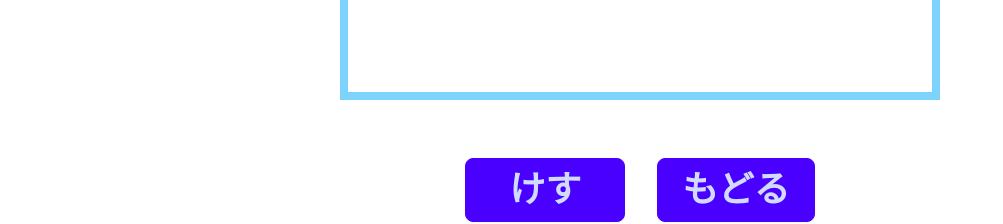
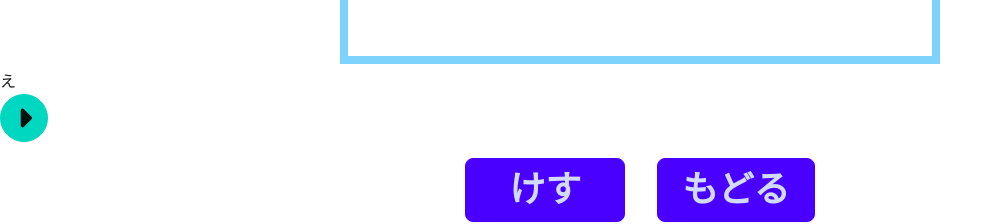
Before and after one commit to hypermkt/hyperkana, a Next.js app: page /letters/1/1 in a window 1280 px wide. Shown: the part 562-786 px from the top of the page, without its empty margins (0-1003 px from the left). Built offline with nearby package versions, Linux system fonts and the light colour scheme.

Commit message:
Add circle button

```diff
--- a/src/app/letters/[type]/[letter]/page.tsx
+++ b/src/app/letters/[type]/[letter]/page.tsx
@@ -8,6 +8,9 @@ import {
 } from "react-sketch-canvas";
 import AnchorButtonComponent from "@/app/components/AnchorButtonComponent";
 import ButtonComponent from "@/app/components/Button";
+import { FontAwesomeIcon } from "@fortawesome/react-fontawesome";
+import { faCaretRight } from "@fortawesome/free-solid-svg-icons";
+import Link from "next/link";
 
 export default function HiraganaDetail() {
   const canvasRef = useRef<ReactSketchCanvasRef>(null);
@@ -42,7 +45,12 @@ export default function HiraganaDetail() {
           />
         </div>
       </div>
-
+      <div>え</div>
+      <button className="btn btn-circle btn-accent">
+        <Link href={`/letters/${type}/え`}>
+          <FontAwesomeIcon icon={faCaretRight} className="text-3xl" />
+        </Link>
+      </button>
       <div className="flex flex-row justify-center">
         <div className="p-4 relative z-10">
           <ButtonComponent onClick={() => canvasRef.current?.clearCanvas()}>
```
